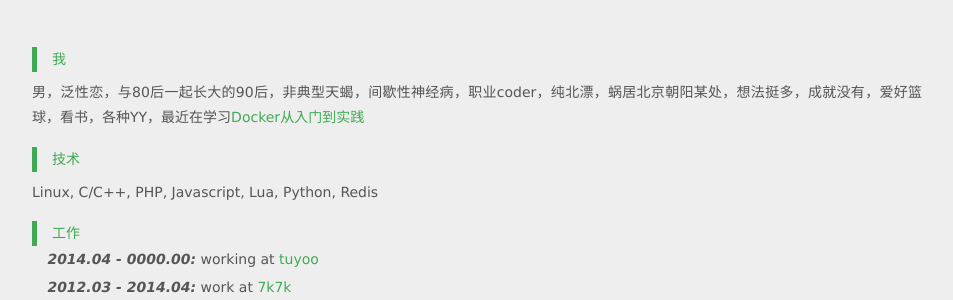
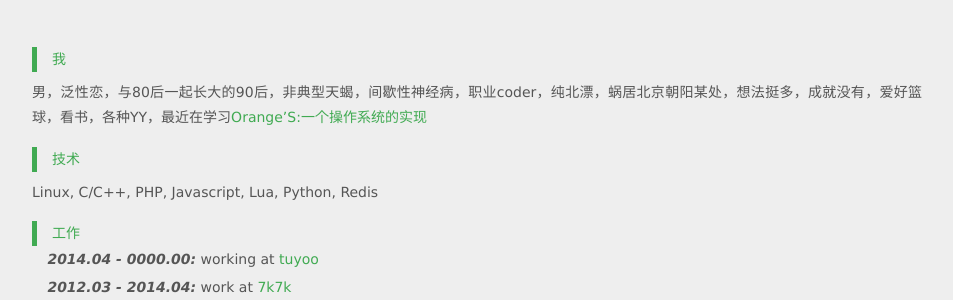
Before and after one commit to likebeta/blog, a Jekyll site: the page built from about.md, in a window 1280 px wide. Shown: the part 131-431 px from the top of the page, without its empty margins (163-1116 px from the left). Built offline with Jekyll 4.4.1, drawn with Linux system fonts in a browser that asks for light colours; Markdown is read by kramdown in place of the engine named in the settings; comment, search, counter and statistics services are not loaded.

Commit message:
update reading

```diff
--- a/about.md
+++ b/about.md
@@ -6,7 +6,7 @@
 
 #### 我
 
-男，泛性恋，与80后一起长大的90后，非典型天蝎，间歇性神经病，职业coder，纯北漂，蜗居北京朝阳某处，想法挺多，成就没有，爱好篮球，看书，各种YY，最近在学习[Docker从入门到实践][100]
+男，泛性恋，与80后一起长大的90后，非典型天蝎，间歇性神经病，职业coder，纯北漂，蜗居北京朝阳某处，想法挺多，成就没有，爱好篮球，看书，各种YY，最近在学习[Orange'S:一个操作系统的实现][100]
 
 #### 技术
 
@@ -42,7 +42,7 @@
 [3]: {{ site.author.qqmail }}
 [4]: http://t.qq.com/likebeta
 [5]: http://weibo.com/likebeta
-[100]: https://www.gitbook.com/book/yeasy/docker_practice/details
+[100]: http://book.douban.com/subject/3735649/
 
 
 <div id="avater" class="avater" style="margin-top: 20px;">
```
